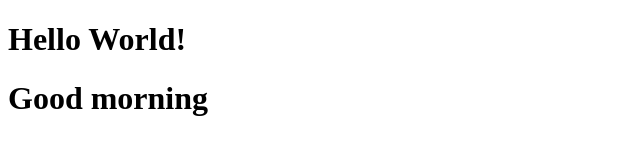
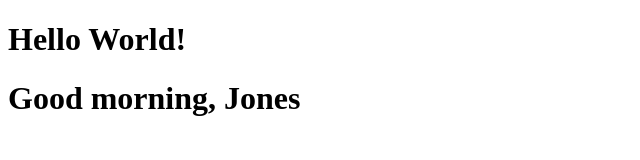
Before and after one commit to sastt/test, a plain HTML site: page src/index.html in a window 1280 px wide. Shown: the whole page, without its empty margins (0-640 px from the left). Drawn offline with Linux system fonts and the light colour scheme.

Commit message:
good morning to Jones

```diff
--- a/src/index.html
+++ b/src/index.html
@@ -5,6 +5,6 @@
 </head>
 <body>
 	<h1>Hello World!</h1>
-	<h1>Good morning</h1>
+	<h1>Good morning, Jones</h1>
 </body>
 </html>
```
